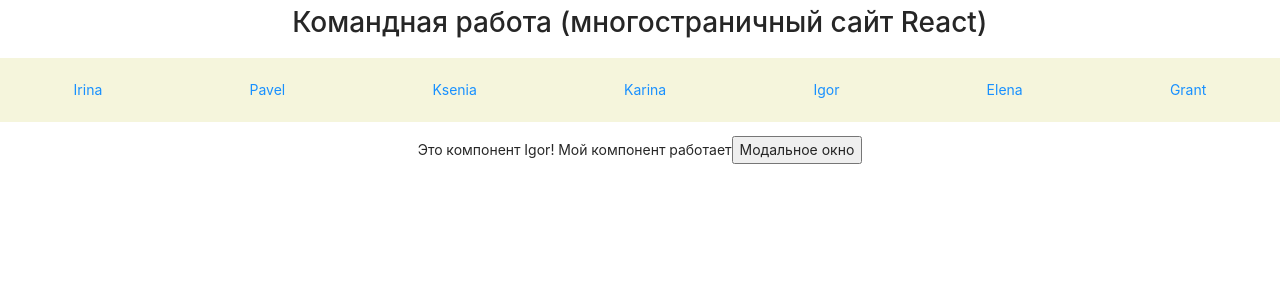
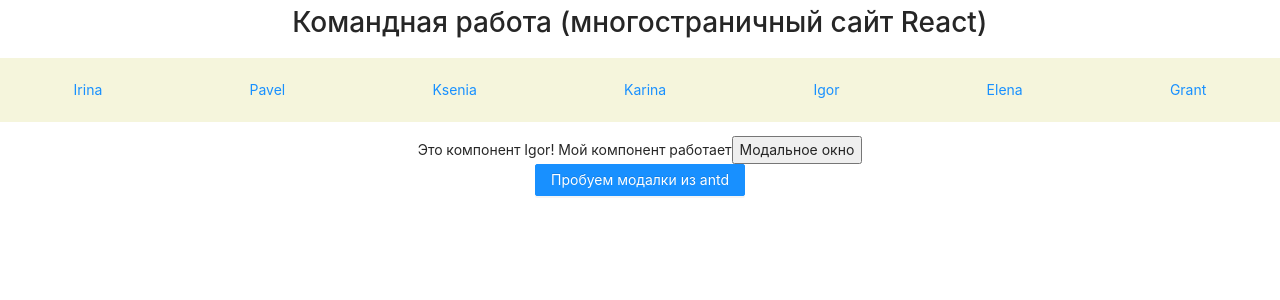
Before and after one commit to KseniaZelinger/comand_work, a React (Create React App) app: page /igor in a window 1280 px wide. Shown: the top 300 px of the page. Built offline with nearby package versions, Linux system fonts and the light colour scheme.

Commit message:
Добавляет модальное окно из antd

```diff
--- a/src/components/Igor.jsx
+++ b/src/components/Igor.jsx
@@ -1,4 +1,5 @@
 import React from 'react';
+import ModalWindow from './igor-components/ModalWindow'
 
 function Igor() {
 
@@ -13,6 +14,9 @@
             Это компонент Igor!
             Мой компонент работает
             <button onClick={() => info()}>Модальное окно</button>
+            <div>
+                <ModalWindow />
+            </div>
         </div>
     )
 }
--- /dev/null
+++ b/src/components/igor-components/ModalWindow.jsx
@@ -0,0 +1,27 @@
+import { Button, Modal } from 'antd';
+import React, { useState } from 'react';
+const ModalWindow = () => {
+    const [isModalOpen, setIsModalOpen] = useState(false);
+    const showModal = () => {
+        setIsModalOpen(true);
+    };
+    const handleOk = () => {
+        setIsModalOpen(false);
+    };
+    const handleCancel = () => {
+        setIsModalOpen(false);
+    };
+    return (
+        <>
+            <Button type="primary" onClick={showModal}>
+                Пробуем модалки из antd
+            </Button>
+            <Modal title="Basic Modal" open={isModalOpen} onOk={handleOk} onCancel={handleCancel}>
+                <p>Some contents...</p>
+                <p>Some contents...</p>
+                <p>Some contents...</p>
+            </Modal>
+        </>
+    );
+};
+export default ModalWindow;
```
